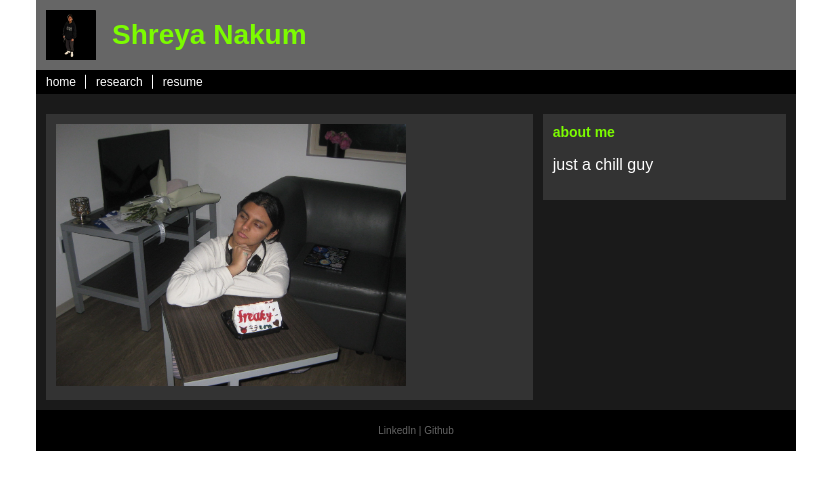
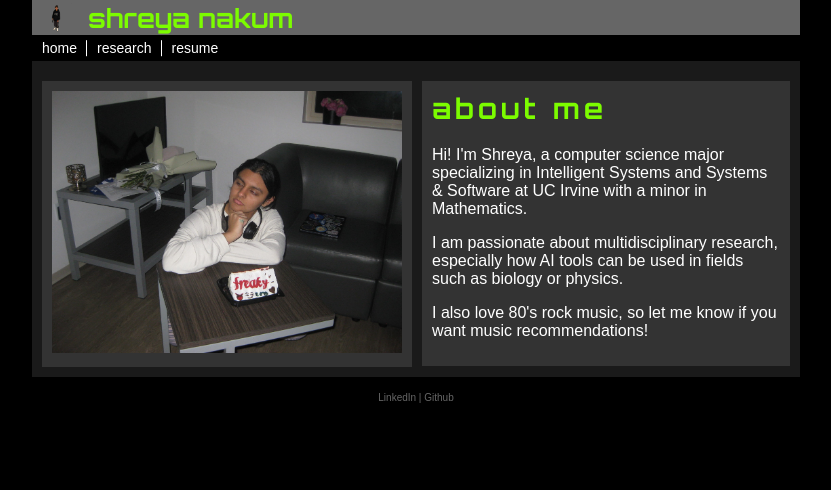
Before and after one commit to sn82978/sn82978.github.io, a React (Vite) app in the folder personal-site/: page / in a window 1280 px wide. Shown: the top 490 px of the page, without its empty margins (224-1055 px from the left). Built offline with nearby package versions, Linux system fonts and the light colour scheme.

Commit message:
finished landing page, will update images later

```diff
--- a/personal-site/src/App.css
+++ b/personal-site/src/App.css
@@ -1,15 +1,26 @@
 /* App.css */
+@import url('https://fonts.googleapis.com/css2?family=Orbitron:wght@400;500;600;700&family=Lato:wght@400;700&display=swap');
+
 body {
-  font-family: Arial, sans-serif;
-  background-color: #ffffff;
+  background-color: #000000;
   color: #fff;
   margin: 0;
   padding: 0;
 }
 
+h1, h2, h3, h4, h5, h6 {
+  font-family: 'Orbitron', sans-serif;
+}
+
+h4 {
+  color: #7cfc00;
+  font-size: 26px;
+}
+
 .app {
-  width: 760px;
-  margin: 0 auto;
+  width: 60%;
+  height: 60%;
+  margin: 1;
   background-color: #1a1a1a;
 }
 
@@ -18,16 +29,17 @@ body {
   justify-content: space-between;
   align-items: center;
   padding: 10px;
+  height: 15px;
   background-color: #666;
 }
 
 .logo {
-  height: 40px;
+  height: 10px;
 }
 
 .header-actions {
   display: flex;
-  gap: 10px;
+  gap: 0px;
 }
 
 .navigation {
@@ -60,7 +72,7 @@ body {
 .navigation a {
   color: #ffffff; /* Text color */
   text-decoration: none;
-  font-size: 12px;
+  font-size: 14px;
   display: block; /* Make the link fill the li */
   transition: background-color 0.3s ease; /* Smooth transition */
 }
@@ -76,23 +88,12 @@ body {
 }
 
 .left-column {
-  flex: 2;
+  flex: 1;
   margin-right: 10px;
 }
 
 .right-column {
-  flex: 1;
-}
-
-.featured-content img {
-  width: 100%;
-  height: auto;
-}
-
-.news, .quick-links {
-  background-color: #333;
-  padding: 10px;
-  margin-top: 10px;
+  flex: 2;
 }
 
 h2, h3 {
@@ -112,29 +113,14 @@ h2, h3 {
 }
 
 .logo {
-  width: 50px; /* Adjust the size as needed */
-  height: 50px;
+  width: 30px; /* Adjust the size as needed */
+  height: 30px;
   margin-right: 1rem;
 }
 
 h1 {
   margin: 0;
   color: #7cfc00
-}
-
-.news ul, .quick-links ul {
-  list-style-type: none;
-  padding-left: 0;
-}
-
-.news li, .quick-links li {
-  font-size: 12px;
-  margin-bottom: 5px;
-}
-
-.quick-links a {
-  color: #7cfc00;
-  text-decoration: none;
 }
 
 .footer {
@@ -144,3 +130,18 @@ h1 {
   padding: 5px;
   font-size: 10px;
 }
+
+.typewriter {
+  display: inline-block;
+  overflow: hidden;
+  border-right: .15em solid #7cfc00;
+  white-space: nowrap;
+  margin: 0;
+  letter-spacing: .15em;
+  animation: blink-caret .75s step-end infinite;
+}
+
+@keyframes blink-caret {
+  from, to { border-color: transparent }
+  50% { border-color: #7cfc00; }
+}
--- a/personal-site/src/Research.jsx
+++ b/personal-site/src/Research.jsx
@@ -1,16 +1,16 @@
 import { useState } from 'react'
-import { Link } from 'react-router-dom'
+import { Link } from 'react-router-dom';
+
 import './App.css'
 
-function Research() {
+import Header from './components/Header';
+import Navigation from './components/Navigation';
+import MainContent from './components/MainContent';
+import Footer from './components/Footer';
+
+function ResearchContent() {
     return (
         <>
-            <nav>
-                <ul>
-                    <li><Link to="/">home</Link></li>
-                    <li><Link to="/research">research</Link></li>
-                </ul>
-            </nav>
             <h1>Research</h1>
             <h2>Counting Fruit Fly Eggs with Computer Vision</h2>
             <h2>Constraining Cosmic-Ray Transport with Observational Data</h2>
@@ -18,4 +18,15 @@ function Research() {
     )
 }
 
+function Research() {
+  return (
+    <div className="app">
+      <Header />
+      <Navigation />
+      <ResearchContent />
+      <Footer />
+    </div>
+  );
+}
+
 export default Research
--- a/personal-site/src/components/Header.jsx
+++ b/personal-site/src/components/Header.jsx
@@ -5,8 +5,8 @@ function Header() {
   return (
     <header className="header">
       <div className="header-content">
-        <img src="src/assets/shreya-standing.JPG" alt="Shreya Nakum" className="logo" />
-        <h1>Shreya Nakum</h1>
+        <img src="src/assets/shreya-standing.png" alt="shreya standing" className="logo" />
+        <h4>shreya nakum</h4>
       </div>
     </header>
   );
--- a/personal-site/src/components/MainContent.jsx
+++ b/personal-site/src/components/MainContent.jsx
@@ -1,18 +1,36 @@
-// components/MainContent.js
-import React from 'react';
+import React, { useEffect, useState } from 'react';
 
 function MainContent() {
+  const [text, setText] = useState('');
+  const fullText = 'about me';
+
+  useEffect(() => {
+    let index = 0;
+    const timer = setInterval(() => {
+      if (index < fullText.length) {
+        setText(fullText.slice(0, index + 1));
+        index++;
+      } else {
+        clearInterval(timer);
+      }
+    }, 100); // Adjust typing speed here
+
+    return () => clearInterval(timer);
+  }, []);
+
   return (
     <main className="main-content">
       <div className="left-column">
         <section className="news">
-          <img src="src/assets/IMG_0075.JPG" class="shreya-image"></img>
+          <img src="src/assets/IMG_0075.JPG" className="shreya-image" alt="Shreya" />
         </section>
       </div>
       <div className="right-column">
         <section className="quick-links">
-          <h3>about me</h3>
-          <p>just a chill guy</p>
+          <h1 className="typewriter">{text}</h1>
+          <p>Hi! I'm Shreya, a computer science major specializing in Intelligent Systems and Systems & Software at UC Irvine with a minor in Mathematics.</p>
+          <p>I am passionate about multidisciplinary research, especially how AI tools can be used in fields such as biology or physics.</p>
+          <p>I also love 80's rock music, so let me know if you want music recommendations!</p>
         </section>
       </div>
     </main>
--- a/personal-site/src/components/Navigation.jsx
+++ b/personal-site/src/components/Navigation.jsx
@@ -1,4 +1,3 @@
-// components/Navigation.js
 import React from 'react';
 import { Link } from 'react-router-dom'
 
@@ -8,7 +7,7 @@ function Navigation() {
       <ul>
         <li><Link to="/">home</Link></li>
         <li><Link to="/research">research</Link></li>
-        <li><a href="https://drive.google.com/file/d/1W9kQ_K1j7ohh0oqIMQr7FD-4rNuXWpLs/view?usp=drive_link">resume</a></li>
+        <li><a href="https://drive.google.com/file/d/1W9kQ_K1j7ohh0oqIMQr7FD-4rNuXWpLs/view?usp=drive_link" target="_blank" rel="noopener noreferrer">resume</a></li>
       </ul>
     </nav>
   );
```
Also changed, not shown: personal-site/src/assets/shreya-standing.png (added), 1 other file (tests, documents, lock files or other folders).
